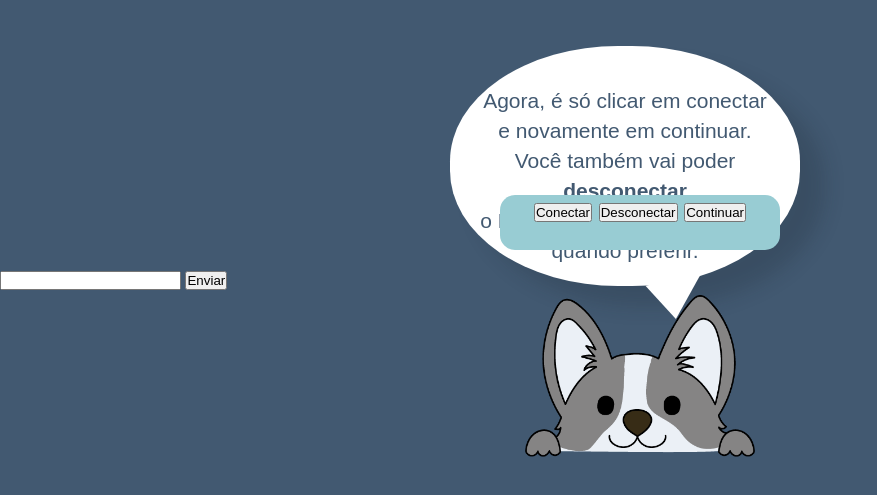
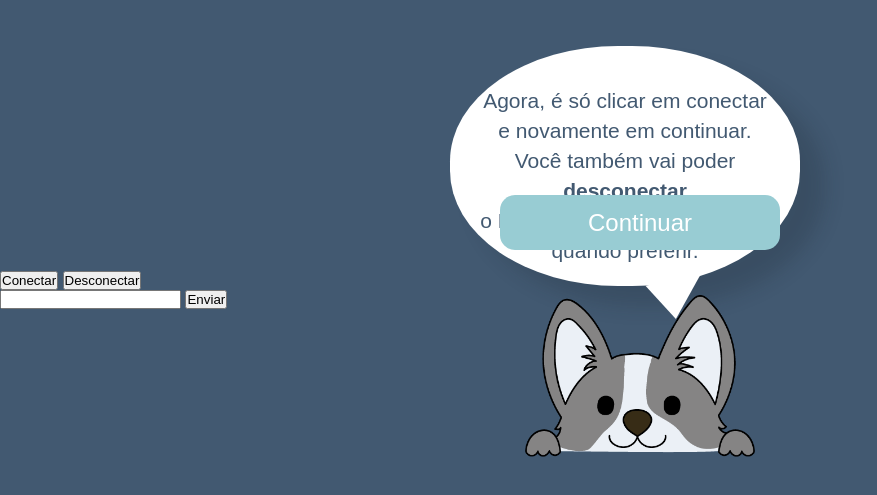
Before and after one commit to emillyj/mobile.github.io, a plain HTML site: page index.html in a window 1280 px wide. Shown: the part 105-600 px from the top of the page, without its empty margins (0-877 px from the left). Drawn offline with Linux system fonts and the light colour scheme; a script that the page names is missing.

Commit message:
Update index.html

```diff
--- a/index.html
+++ b/index.html
@@ -11,13 +11,12 @@
         <link rel="manifest" href="manifest.json">
         <link rel="mask-icon" href="safari-pinned-tab.svg" color="#5bbad5">
         <meta name="theme-color" content="#ffffff">
+
     </head>
 <body>
 
     <div class="instrucoes">
          <img class="logo" src='./Imagens/logo.png' alt='logo' width='70px'>
-
-         <div class='conect-content'>
         <div class="balao">
             <p>Agora, é só clicar em conectar</p>
             <p>e novamente em continuar.</p>
@@ -25,15 +24,13 @@
             <p>o Puppy Care do seu bluetooth</p>
             <p>quando preferir.</p>
         </div>
-         </div>
 
     <img class="mascote" src='./Imagens/puppy02.png' alt='Mascote' width='230px'>
 
-        <div class="btn">
-            <button>Conectar</button>
-            <button> Desconectar</button>
-            <button> Continuar</button>
-        </div>
+            <button class="conexao">Conectar</button>
+            <button class="conexao"> Desconectar</button>
+            <button class="btn"> Continuar </button>
+
     </div>
 
     <div id="terminal"></div>
```
Lines whose indentation alone changed are shown as unchanged.
